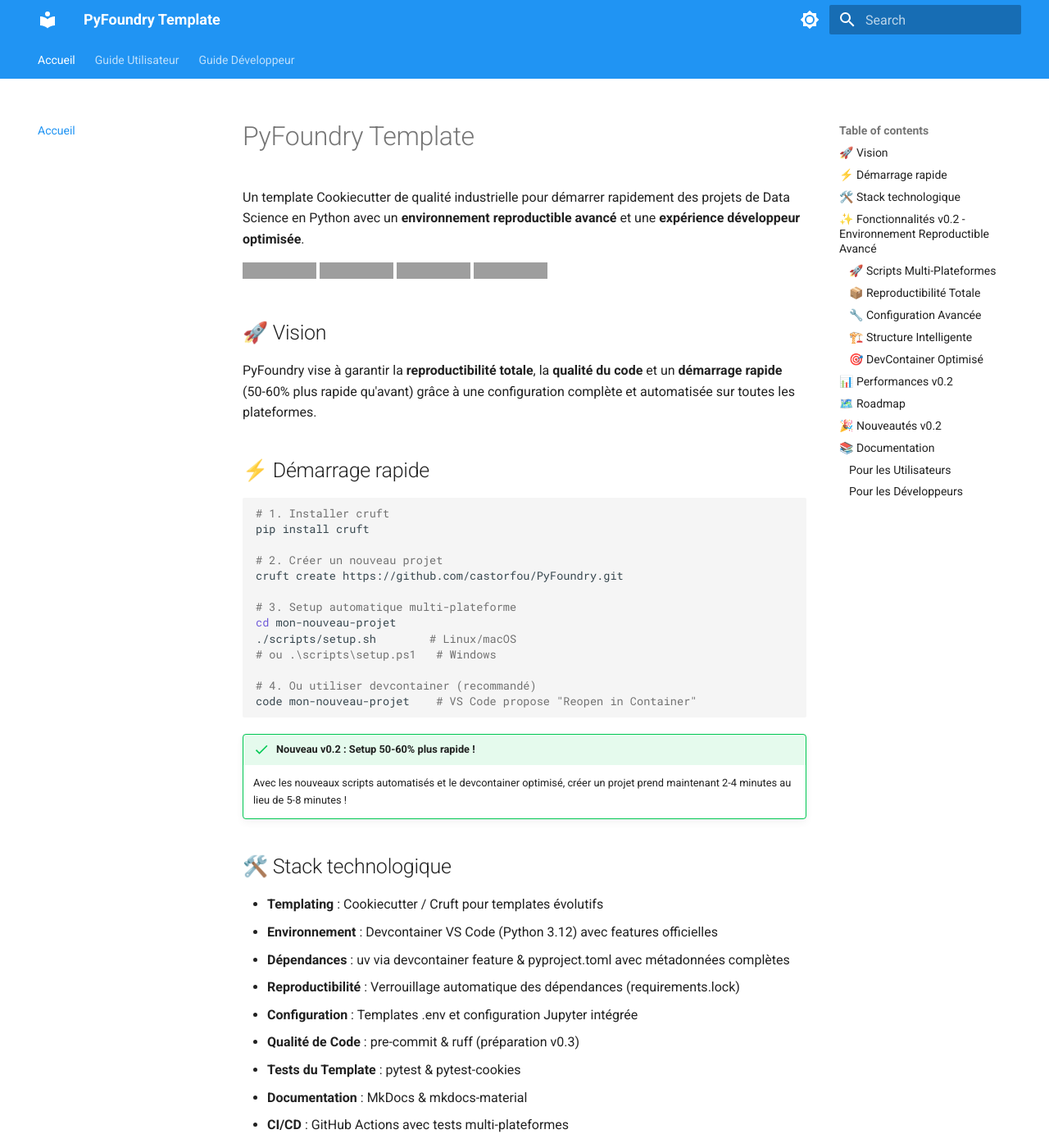
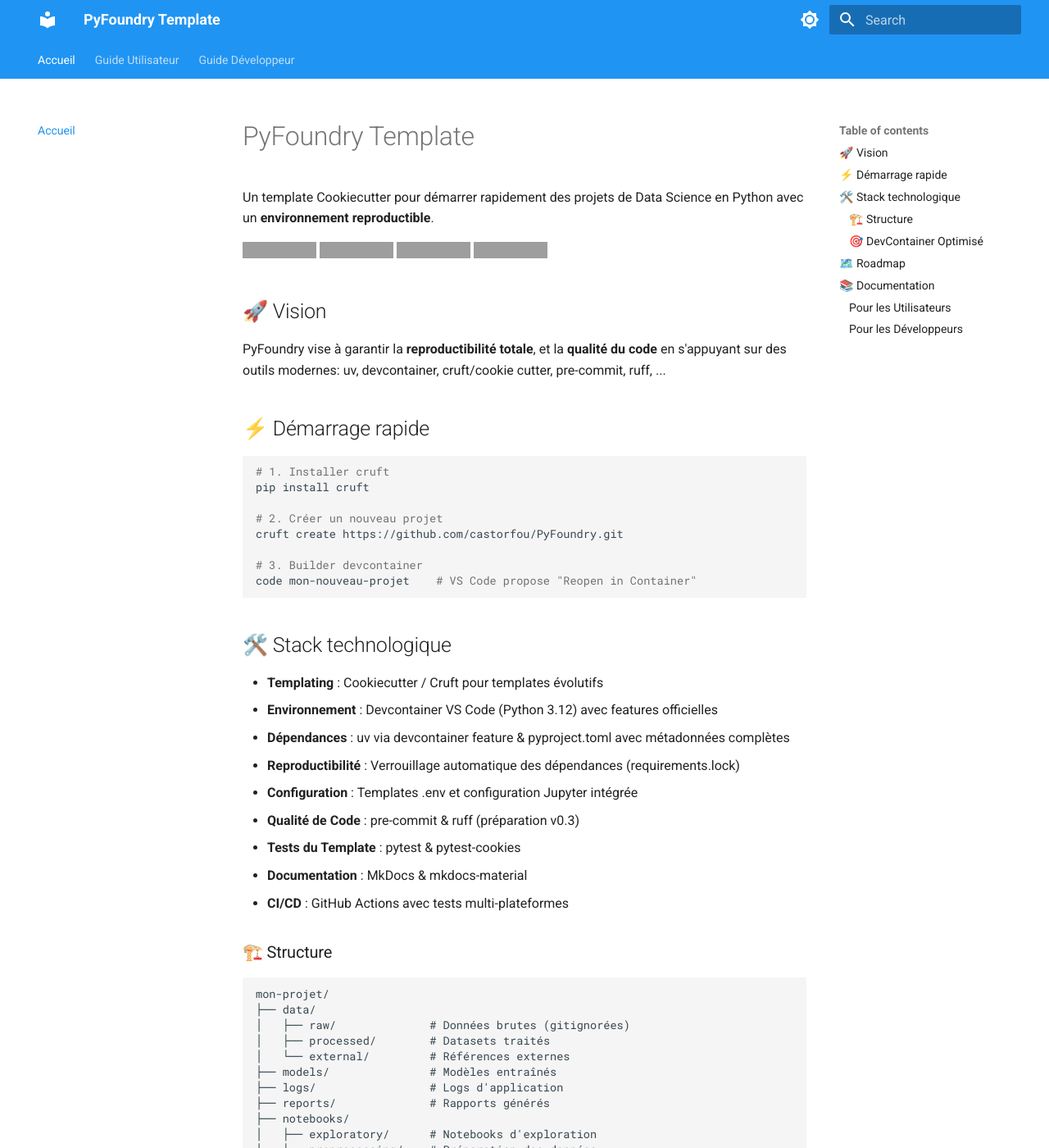
Before and after one commit to castorfou/PyFoundry, an MkDocs documentation site: the page built from docs/index.md, in a window 1280 px wide and 1400 px high. Shown: the whole window at 82% size. Built offline with MkDocs 1.6.1 and Material for MkDocs 9.7.7, drawn with Linux system fonts in a browser that asks for light colours; some of the changed text lies outside the part shown; grey boxes are pictures that could not be loaded.

Commit message:
tentative de MAJ

````diff
--- a/docs/index.md
+++ b/docs/index.md
@@ -1,6 +1,6 @@
 # PyFoundry Template
 
-Un template Cookiecutter de qualité industrielle pour démarrer rapidement des projets de Data Science en Python avec un **environnement reproductible avancé** et une **expérience développeur optimisée**.
+Un template Cookiecutter pour démarrer rapidement des projets de Data Science en Python avec un **environnement reproductible**.
 
 [![Documentation](https://img.shields.io/badge/docs-mkdocs-blue)](https://castorfou.github.io/PyFoundry)
 [![Template Tests](https://github.com/castorfou/PyFoundry/actions/workflows/test.yml/badge.svg)](https://github.com/castorfou/PyFoundry/actions/workflows/test.yml)
@@ -9,7 +9,7 @@
 
 ## 🚀 Vision
 
-PyFoundry vise à garantir la **reproductibilité totale**, la **qualité du code** et un **démarrage rapide** (50-60% plus rapide qu'avant) grâce à une configuration complète et automatisée sur toutes les plateformes.
+PyFoundry vise à garantir la **reproductibilité totale**, et la **qualité du code** en s'appuyant sur des outils modernes: uv, devcontainer, cruft/cookie cutter, pre-commit, ruff, ...
 
 ## ⚡ Démarrage rapide
 
@@ -20,17 +20,9 @@
 # 2. Créer un nouveau projet
 cruft create https://github.com/castorfou/PyFoundry.git
 
-# 3. Setup automatique multi-plateforme
-cd mon-nouveau-projet
-./scripts/setup.sh        # Linux/macOS
-# ou .\scripts\setup.ps1   # Windows
-
-# 4. Ou utiliser devcontainer (recommandé)
+# 3. Builder devcontainer
 code mon-nouveau-projet    # VS Code propose "Reopen in Container"
 ```
-
-!!! success "**Nouveau v0.2** : Setup 50-60% plus rapide !"
-    Avec les nouveaux scripts automatisés et le devcontainer optimisé, créer un projet prend maintenant 2-4 minutes au lieu de 5-8 minutes !
 
 ## 🛠️ Stack technologique
 
@@ -44,24 +36,7 @@
 - **Documentation** : MkDocs & mkdocs-material
 - **CI/CD** : GitHub Actions avec tests multi-plateformes
 
-## ✨ Fonctionnalités v0.2 - Environnement Reproductible Avancé
-
-### 🚀 Scripts Multi-Plateformes
-- **Linux/macOS** : `scripts/setup.sh` avec détection d'OS automatique
-- **Windows** : `scripts/setup.ps1` avec support PowerShell natif
-- **Features** : Logs colorés, gestion d'erreurs robuste, diagnostics de performance
-
-### 📦 Reproductibilité Totale
-- **Verrouillage automatique** : `requirements.lock` et `requirements-full.lock`
-- **Export uv complet** : Métadonnées et versions exactes préservées
-- **pyproject.toml enrichi** : Dépendances versionnées et groupes optionnels
-
-### 🔧 Configuration Avancée
-- **Template .env** : 40+ variables d'environnement pré-configurées
-- **Variables devcontainer** : PYTHONPATH, DATA_DIR, configuration intégrée
-- **Configuration Jupyter** : Lab settings et répertoires runtime automatiques
-
-### 🏗️ Structure Intelligente
+### 🏗️ Structure
 ```
 mon-projet/
 ├── data/
@@ -85,16 +60,6 @@
 - **Image** : Python 3.12 officielle Microsoft avec utilisateur vscode
 - **Performance** : Configuration simplifiée, build plus rapide
 - **Extensions** : Extensions VS Code essentielles (Python, Jupyter, Git)
-- **Ports** : Multi-port (8888, 8889, 8080, 3000) avec labels automatiques
-- **Environment** : Variables intégrées et feature uv officielle
-
-## 📊 Performances v0.2
-
-| Plateforme | Avant (v0.1) | Maintenant (v0.2) | Amélioration |
-|------------|--------------|-------------------|--------------|
-| **Linux**  | ~5 minutes   | ~2 minutes        | **60% plus rapide** |
-| **macOS**  | ~6 minutes   | ~3 minutes        | **50% plus rapide** |
-| **Windows**| ~8 minutes   | ~4 minutes        | **50% plus rapide** |
 
 ## 🗺️ Roadmap
 
@@ -105,16 +70,11 @@
 - **v0.4** 📋 : Tests automatisés (pytest, coverage)
 - **v0.5** 🎯 : CI/CD complet (GitHub Actions automation)
 
-## 🎉 Nouveautés v0.2
-
-!!! info "**[📖 Guide complet des nouveautés v0.2](user/v0.2-features.md)**"
-    Découvrez en détail toutes les améliorations : scripts automatisés, reproductibilité, devcontainer optimisé, et benchmarks de performance.
 
 ## 📚 Documentation
 
 ### Pour les Utilisateurs
 - **[Guide d'installation](user/installation.md)** : Pré-requis et création de projet
-- **[Nouveautés v0.2](user/v0.2-features.md)** : Scripts, reproductibilité, performances
 - **[Guide d'usage](user/usage.md)** : Commandes et workflow quotidien
 - **[Structure du projet](user/structure.md)** : Organisation des fichiers et dossiers
 
````
